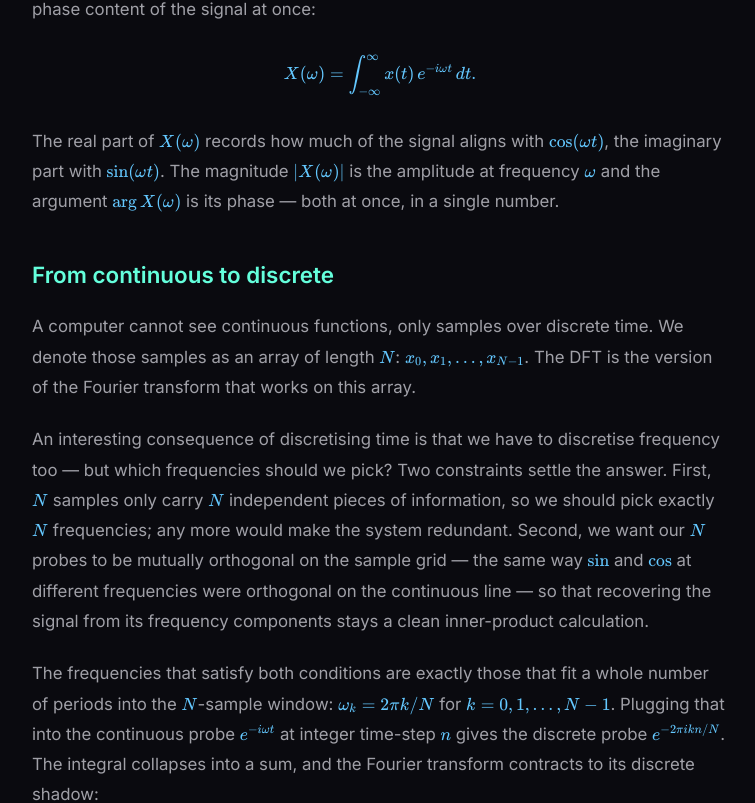
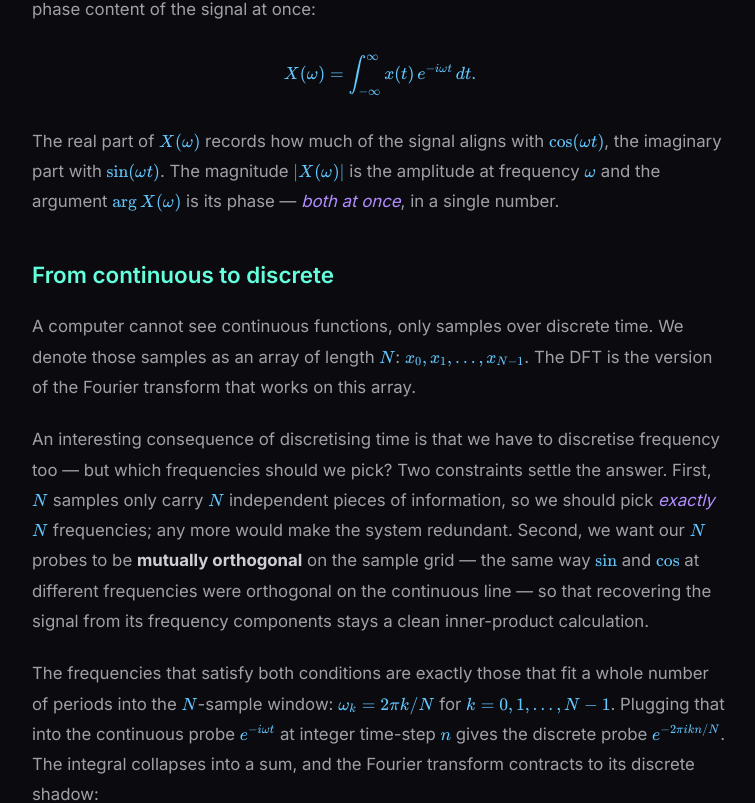
Before and after one commit to andyzhu23/andyzhu23.github.io, a React (Vite) app: page /blog/discrete-fourier-transform in a window 1280 px wide. Shown: the part 1200-2003 px from the top of the page, without its empty margins (260-1015 px from the left). Built offline with nearby package versions, Linux system fonts and the light colour scheme.

Commit message:
docs: emphasize key phrases in dft post with bold and italics

```diff
--- a/src/data/blogPosts/discreteFourierTransform.tsx
+++ b/src/data/blogPosts/discreteFourierTransform.tsx
@@ -27,7 +27,7 @@ export default function DiscreteFourierTransformPost() {
       </p>
       <BlockMath tex="X(\omega) = \int_{-\infty}^{\infty} x(t)\, e^{-i\omega t}\, dt."/>
       <p>
-        The real part of <InlineMath tex="X(\omega)"/> records how much of the signal aligns with <InlineMath tex="\cos(\omega t)"/>, the imaginary part with <InlineMath tex="\sin(\omega t)"/>. The magnitude <InlineMath tex="|X(\omega)|"/> is the amplitude at frequency <InlineMath tex="\omega"/> and the argument <InlineMath tex="\arg X(\omega)"/> is its phase — both at once, in a single number.
+        The real part of <InlineMath tex="X(\omega)"/> records how much of the signal aligns with <InlineMath tex="\cos(\omega t)"/>, the imaginary part with <InlineMath tex="\sin(\omega t)"/>. The magnitude <InlineMath tex="|X(\omega)|"/> is the amplitude at frequency <InlineMath tex="\omega"/> and the argument <InlineMath tex="\arg X(\omega)"/> is its phase — <em>both at once</em>, in a single number.
       </p>
 
       <h2>From continuous to discrete</h2>
@@ -35,7 +35,7 @@ export default function DiscreteFourierTransformPost() {
         A computer cannot see continuous functions, only samples over discrete time. We denote those samples as an array of length <InlineMath tex="N"/>: <InlineMath tex="x_0, x_1, \dots, x_{N-1}"/>. The DFT is the version of the Fourier transform that works on this array.
       </p>
       <p>
-        An interesting consequence of discretising time is that we have to discretise frequency too — but which frequencies should we pick? Two constraints settle the answer. First, <InlineMath tex="N"/> samples only carry <InlineMath tex="N"/> independent pieces of information, so we should pick exactly <InlineMath tex="N"/> frequencies; any more would make the system redundant. Second, we want our <InlineMath tex="N"/> probes to be mutually orthogonal on the sample grid — the same way <InlineMath tex="\sin"/> and <InlineMath tex="\cos"/> at different frequencies were orthogonal on the continuous line — so that recovering the signal from its frequency components stays a clean inner-product calculation.
+        An interesting consequence of discretising time is that we have to discretise frequency too — but which frequencies should we pick? Two constraints settle the answer. First, <InlineMath tex="N"/> samples only carry <InlineMath tex="N"/> independent pieces of information, so we should pick <em>exactly</em> <InlineMath tex="N"/> frequencies; any more would make the system redundant. Second, we want our <InlineMath tex="N"/> probes to be <strong>mutually orthogonal</strong> on the sample grid — the same way <InlineMath tex="\sin"/> and <InlineMath tex="\cos"/> at different frequencies were orthogonal on the continuous line — so that recovering the signal from its frequency components stays a clean inner-product calculation.
       </p>
       <p>
         The frequencies that satisfy both conditions are exactly those that fit a whole number of periods into the <InlineMath tex="N"/>-sample window: <InlineMath tex="\omega_k = 2\pi k / N"/> for <InlineMath tex="k = 0, 1, \dots, N-1"/>. Plugging that into the continuous probe <InlineMath tex="e^{-i\omega t}"/> at integer time-step <InlineMath tex="n"/> gives the discrete probe <InlineMath tex="e^{-2\pi i kn / N}"/>. The integral collapses into a sum, and the Fourier transform contracts to its discrete shadow:
@@ -71,7 +71,7 @@ export default function DiscreteFourierTransformPost() {
       </p>
       <BlockMath tex="X_k \;=\; E_k + e^{-2\pi i k/N}\, O_k, \qquad X_{k + N/2} \;=\; E_k - e^{-2\pi i k/N}\, O_k."/>
       <p>
-        So one length-<InlineMath tex="N/2"/> DFT of the even-indexed samples, plus one length-<InlineMath tex="N/2"/> DFT of the odd-indexed samples, plus a linear-time combine, gives the entire length-<InlineMath tex="N"/> DFT. The recurrence <InlineMath tex="T(N) = 2T(N/2) + O(N)"/> resolves to <InlineMath tex="O(N \log N)"/>.
+        So one length-<InlineMath tex="N/2"/> DFT of the even-indexed samples, plus one length-<InlineMath tex="N/2"/> DFT of the odd-indexed samples, plus a linear-time combine, gives the entire length-<InlineMath tex="N"/> DFT. The recurrence <InlineMath tex="T(N) = 2T(N/2) + O(N)"/> resolves to <strong><InlineMath tex="O(N \log N)"/></strong>.
       </p>
       <p>
         The recursion bottoms out at <InlineMath tex="N = 1"/>. A length-<InlineMath tex="1"/> DFT only ever evaluates one probe at <InlineMath tex="k = 0"/>, and that probe is <InlineMath tex="e^{-2\pi i \cdot 0 \cdot 0 / 1} = 1"/>, so the sum collapses to <InlineMath tex="X_0 = x_0"/> — the transform of a single sample is the sample itself. From there the butterflies climb back up, doubling the transform length at each level until they reassemble the full length-<InlineMath tex="N"/> output.
@@ -87,7 +87,7 @@ export default function DiscreteFourierTransformPost() {
 
       <h2>The convolution theorem</h2>
       <p>
-        The discrete convolution of two sequences <InlineMath tex="a_n"/> and <InlineMath tex="b_n"/> is defined as <InlineMath tex="c_k = \sum_{i + j = k} a_i\, b_j"/>. Computing it naively is <InlineMath tex="O(N^2)"/>; the DFT brings it down to <InlineMath tex="O(N \log N)"/> via the <strong>convolution theorem</strong>: the DFT turns convolution into pointwise multiplication. More precisely, if <InlineMath tex="A_k"/> and <InlineMath tex="B_k"/> are the DFTs of <InlineMath tex="a_n"/> and <InlineMath tex="b_n"/>, then the DFT of their convolution is the pointwise product <InlineMath tex="C_k = A_k B_k"/> — a one-line algebraic check. So to compute the convolution: FFT both sequences, multiply pointwise, and inverse-FFT back.
+        The discrete convolution of two sequences <InlineMath tex="a_n"/> and <InlineMath tex="b_n"/> is defined as <InlineMath tex="c_k = \sum_{i + j = k} a_i\, b_j"/>. Computing it naively is <InlineMath tex="O(N^2)"/>; the DFT brings it down to <InlineMath tex="O(N \log N)"/> via the <strong>convolution theorem</strong>: <strong>the DFT turns convolution into pointwise multiplication</strong>. More precisely, if <InlineMath tex="A_k"/> and <InlineMath tex="B_k"/> are the DFTs of <InlineMath tex="a_n"/> and <InlineMath tex="b_n"/>, then the DFT of their convolution is the pointwise product <InlineMath tex="C_k = A_k B_k"/> — a one-line algebraic check. So to compute the convolution: FFT both sequences, multiply pointwise, and inverse-FFT back.
       </p>
 
       <h2>Applications in competitive programming</h2>
@@ -103,7 +103,7 @@ export default function DiscreteFourierTransformPost() {
         Given strings <InlineMath tex="s"/> and <InlineMath tex="t"/>, the cost of aligning <InlineMath tex="t"/> against the window of <InlineMath tex="s"/> starting at position <InlineMath tex="p"/> is the minimum number of <em>letter-merge</em> operations (each one picks two letters of the alphabet and identifies them everywhere) needed to make the window equal to <InlineMath tex="t"/>. We want this cost for every <InlineMath tex="p"/>.
       </p>
       <p>
-        Think of it as a graph problem. Build a 6-node graph <InlineMath tex="G_p"/> whose edges are exactly the unordered letter pairs <InlineMath tex="\{a, b\}"/> that co-occur at alignment <InlineMath tex="p"/> — i.e. some offset <InlineMath tex="i"/> has <InlineMath tex="s_{p+i} = a"/> and <InlineMath tex="t_i = b"/>. The cost at <InlineMath tex="p"/> is the number of merges we need to perform. Each connected component of size <InlineMath tex="\ell"/> needs <InlineMath tex="\ell - 1"/> merges to collapse to a single equivalence class.
+        Think of it as a graph problem. Build a 6-node graph <InlineMath tex="G_p"/> whose edges are exactly the unordered letter pairs <InlineMath tex="\{a, b\}"/> that co-occur at alignment <InlineMath tex="p"/> — i.e. some offset <InlineMath tex="i"/> has <InlineMath tex="s_{p+i} = a"/> and <InlineMath tex="t_i = b"/>. The cost at <InlineMath tex="p"/> is the number of merges we need to perform. Each connected component of size <InlineMath tex="\ell"/> needs <em>exactly</em> <InlineMath tex="\ell - 1"/> merges to collapse to a single equivalence class.
       </p>
       <p>
         The bottleneck is detecting, for each <InlineMath tex="p"/>, which ordered pair <InlineMath tex="(a, b)"/> is active. For a fixed pair, define indicator sequences <InlineMath tex="A^{(a)}_i = [s_i = a]"/> and <InlineMath tex="B^{(b)}_i = [t_i = b]"/>. Then "<InlineMath tex="(a, b)"/> is active at alignment <InlineMath tex="p"/>" is exactly the question of whether
@@ -149,7 +149,7 @@ export default function DiscreteFourierTransformPost() {
       </p>
       <BlockMath tex="C_u = \begin{cases} \tfrac{1}{\sqrt{2}} & u = 0, \\ 1 & u > 0. \end{cases}"/>
       <p>
-        Human eyes are a lot more sensitive to low frequencies than to high frequencies. After the DCT is applied to a block, each cell is quantised by dividing by a quantisation factor that is larger for higher frequencies, so that many of the high-frequency cells become zero and can be efficiently compressed with run-length encoding when stored in a zig-zag pattern from the top-left corner. The DCT is basically the same as the DFT but with real-valued cosine probes instead of complex exponentials, and it also has a fast algorithm like the FFT. Often an image can be reduced by 90% in size with barely any perceptible loss in quality, just by throwing away the high-frequency DCT coefficients.
+        Human eyes are a lot more sensitive to low frequencies than to high frequencies. After the DCT is applied to a block, each cell is quantised by dividing by a quantisation factor that is larger for higher frequencies, so that many of the high-frequency cells become zero and can be efficiently compressed with run-length encoding when stored in a zig-zag pattern from the top-left corner. The DCT is basically the same as the DFT but with real-valued cosine probes instead of complex exponentials, and it also has a fast algorithm like the FFT. Often an image can be reduced by <strong>90% in size with barely any perceptible loss in quality</strong>, just by throwing away the high-frequency DCT coefficients.
       </p>
       <p>
         Another example in image processing is deblurring an image by deconvolving it with the blur kernel in the frequency domain. Blurring an image can often be modelled as a convolution of the original image with a blur kernel, so by the convolution theorem we can undo the blur by dividing the DFT of the blurred image by the DFT of the kernel, and then inverse-DFT back to get the deblurred image. This is a common technique in computational photography, but the practical details are a bit more complicated — there is the need for a window function to avoid frequency leakage, and the fact that the kernel's DFT may have small values that cause numerical instability when dividing.
@@ -202,10 +202,10 @@ export default function DiscreteFourierTransformPost() {
       </p>
       <BlockMath tex="y_n = \sum_{k=0}^{n-1} \big(\bar C\, \bar A^{\,n-1-k}\, \bar B\big)\, x_k = (K * x)_n,"/>
       <p>
-        where the <em>SSM kernel</em> is <InlineMath tex="K_n = \bar C\, \bar A^{\,n-1}\, \bar B"/> for <InlineMath tex="n \ge 1"/>. The earlier <InlineMath tex="D x_n"/> feedthrough re-enters as a residual stream around this convolution, exactly as in any <em>ResNet</em> block. So the entire sequence-to-sequence map of a linear time-invariant SSM is a single convolution of the input against one fixed kernel — the recurrent form and the convolutional form are two views of the same operator.
+        where the <em>SSM kernel</em> is <InlineMath tex="K_n = \bar C\, \bar A^{\,n-1}\, \bar B"/> for <InlineMath tex="n \ge 1"/>. The earlier <InlineMath tex="D x_n"/> feedthrough re-enters as a residual stream around this convolution, exactly as in any <em>ResNet</em> block. So the entire sequence-to-sequence map of a linear time-invariant SSM is a single convolution of the input against one fixed kernel — <strong>the recurrent form and the convolutional form are two views of the same operator</strong>.
       </p>
       <p>
-        This is where the convolution theorem earns its keep. The recurrence is inherently sequential: you cannot compute <InlineMath tex="h_{n+1}"/> until <InlineMath tex="h_n"/> is done, which wastes the parallelism a GPU is built for. Naive convolution is <InlineMath tex="O(L^2)"/> in the sequence length <InlineMath tex="L"/> — the same ballpark as a <em>transformer's attention</em>. FFT-based convolution drops it to <InlineMath tex="O(L \log L)"/> with every stage trivially parallel. So during training you precompute <InlineMath tex="K"/>, FFT both <InlineMath tex="K"/> and <InlineMath tex="x"/>, multiply pointwise, inverse-FFT back; at inference you switch to the recurrence and pay <InlineMath tex="O(d^2)"/> per step with no growing KV cache. That duality is what makes modern long-context SSMs like S4 and the Mamba lineage tractable.
+        This is where the convolution theorem earns its keep. The recurrence is inherently sequential: you cannot compute <InlineMath tex="h_{n+1}"/> until <InlineMath tex="h_n"/> is done, which wastes the parallelism a GPU is built for. Naive convolution is <InlineMath tex="O(L^2)"/> in the sequence length <InlineMath tex="L"/> — the same ballpark as a <em>transformer's attention</em>. FFT-based convolution drops it to <InlineMath tex="O(L \log L)"/> with <em>every stage trivially parallel</em>. So during training you precompute <InlineMath tex="K"/>, FFT both <InlineMath tex="K"/> and <InlineMath tex="x"/>, multiply pointwise, inverse-FFT back; at inference you switch to the recurrence and pay <InlineMath tex="O(d^2)"/> per step with no growing KV cache. <strong>That duality is what makes modern long-context SSMs like S4 and the Mamba lineage tractable.</strong>
       </p>
       <h3>Quantum Fourier Transform</h3>
       <p>
```
